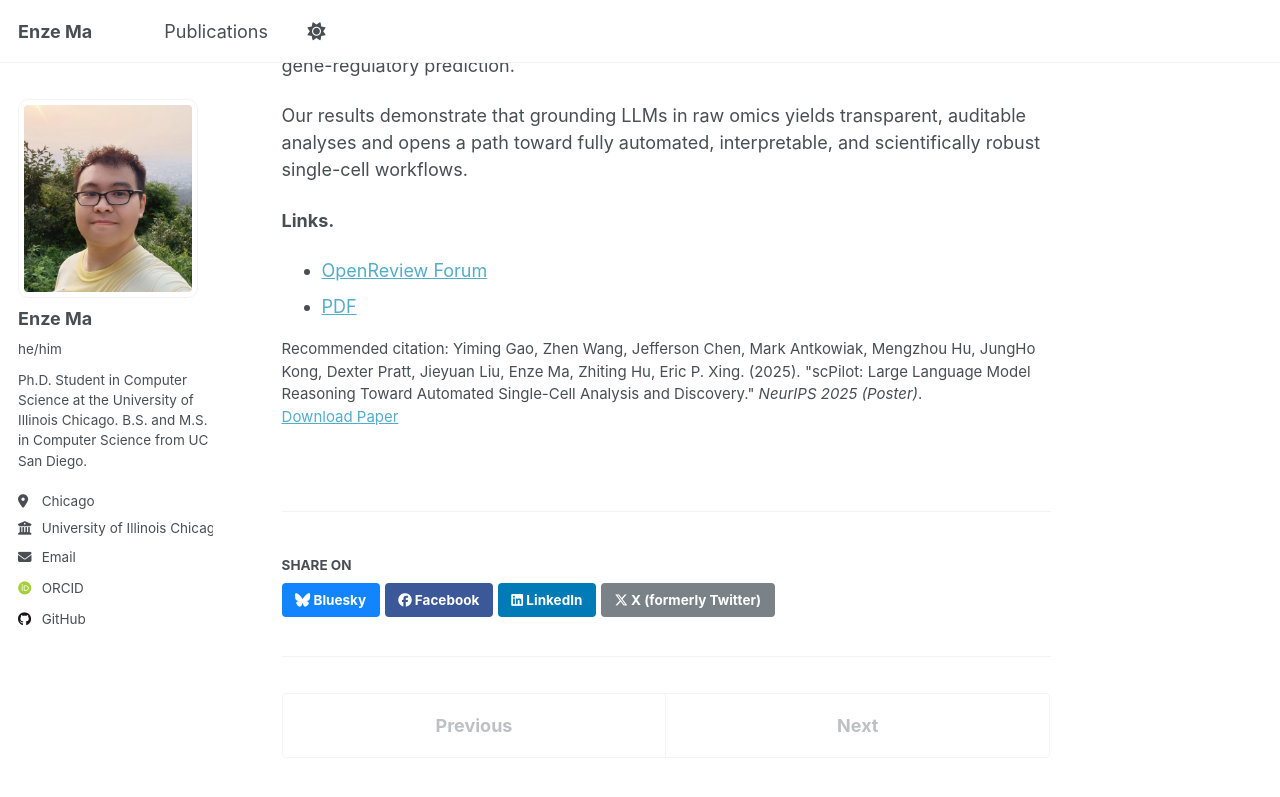
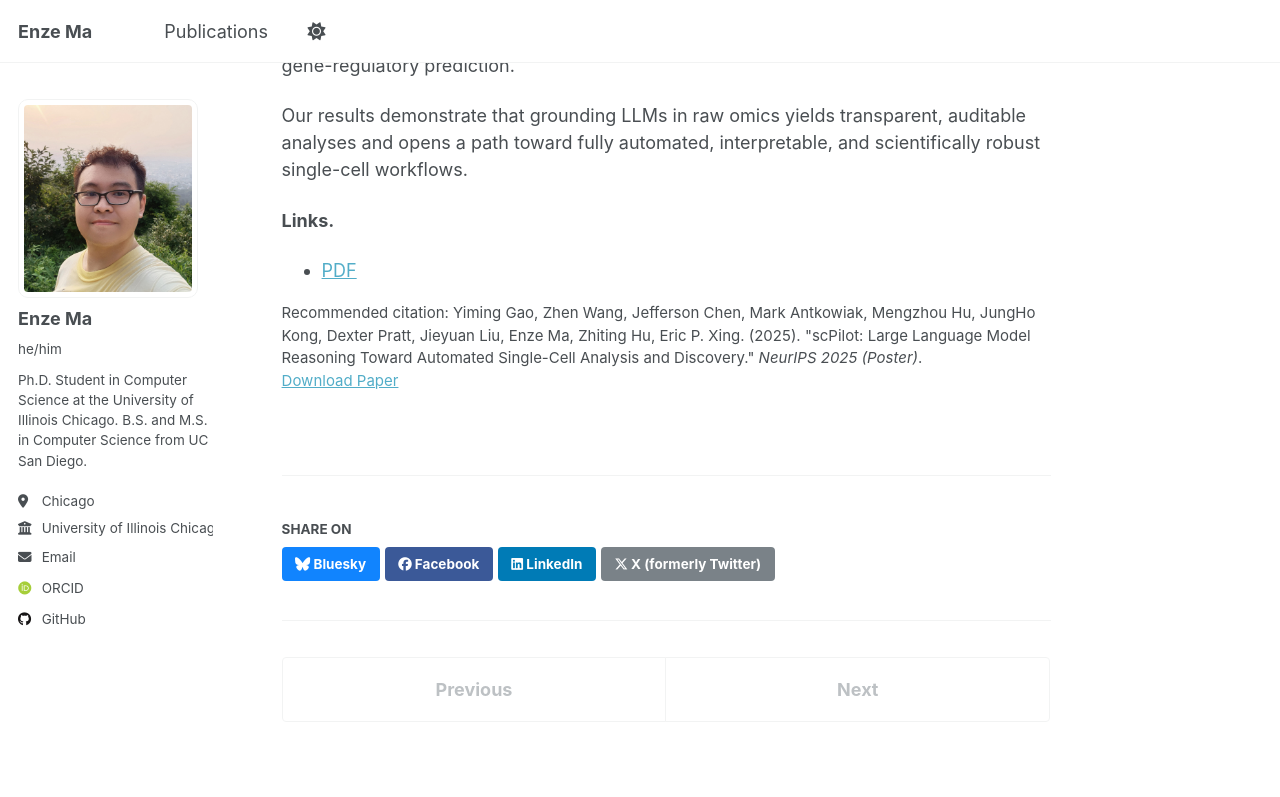
Before and after one commit to sora1998/sora1998.github.io, a Jekyll site: the page built from _publications/2025-09-18-scpilot.md, in a window 1280 px wide and 900 px high, scrolled down 519 px. Shown: the top 797 px of the window. Built offline with Jekyll 4.4.1, drawn with Linux system fonts in a browser that asks for light colours; some web fonts are replaced; a script that is not in the unit is left out.

Commit message:
Update 2025-09-18-scpilot.md

```diff
--- a/_publications/2025-09-18-scpilot.md
+++ b/_publications/2025-09-18-scpilot.md
@@ -17,5 +17,4 @@ To measure progress, we release **scBench**, a suite of 9 expertly curated datas
 Our results demonstrate that grounding LLMs in raw omics yields transparent, auditable analyses and opens a path toward fully automated, interpretable, and scientifically robust single-cell workflows.
 
 **Links.**
-- [OpenReview Forum](https://openreview.net/forum?id=xxxxxx)
 - [PDF](https://openreview.net/pdf?id=xxxxxx)
```
